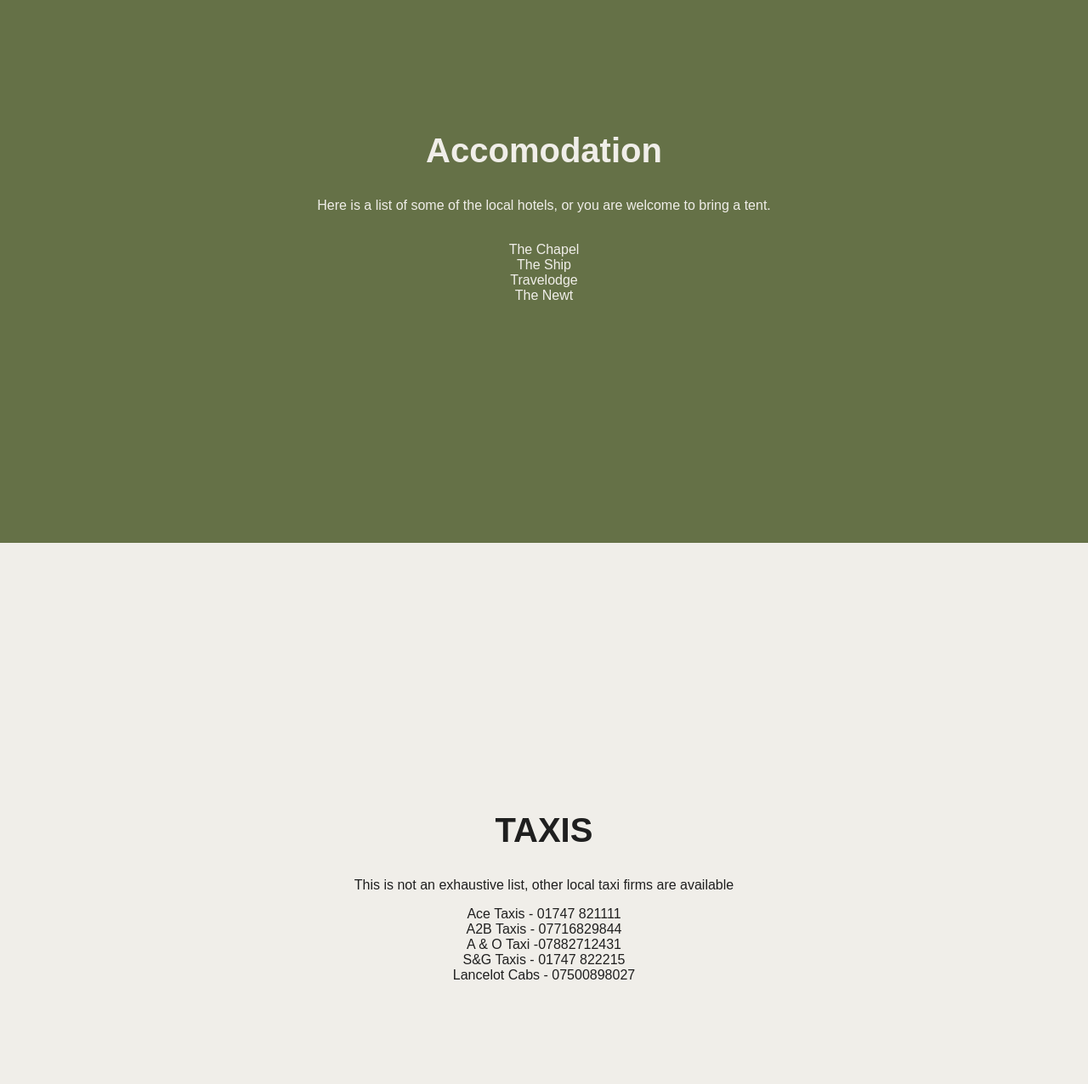
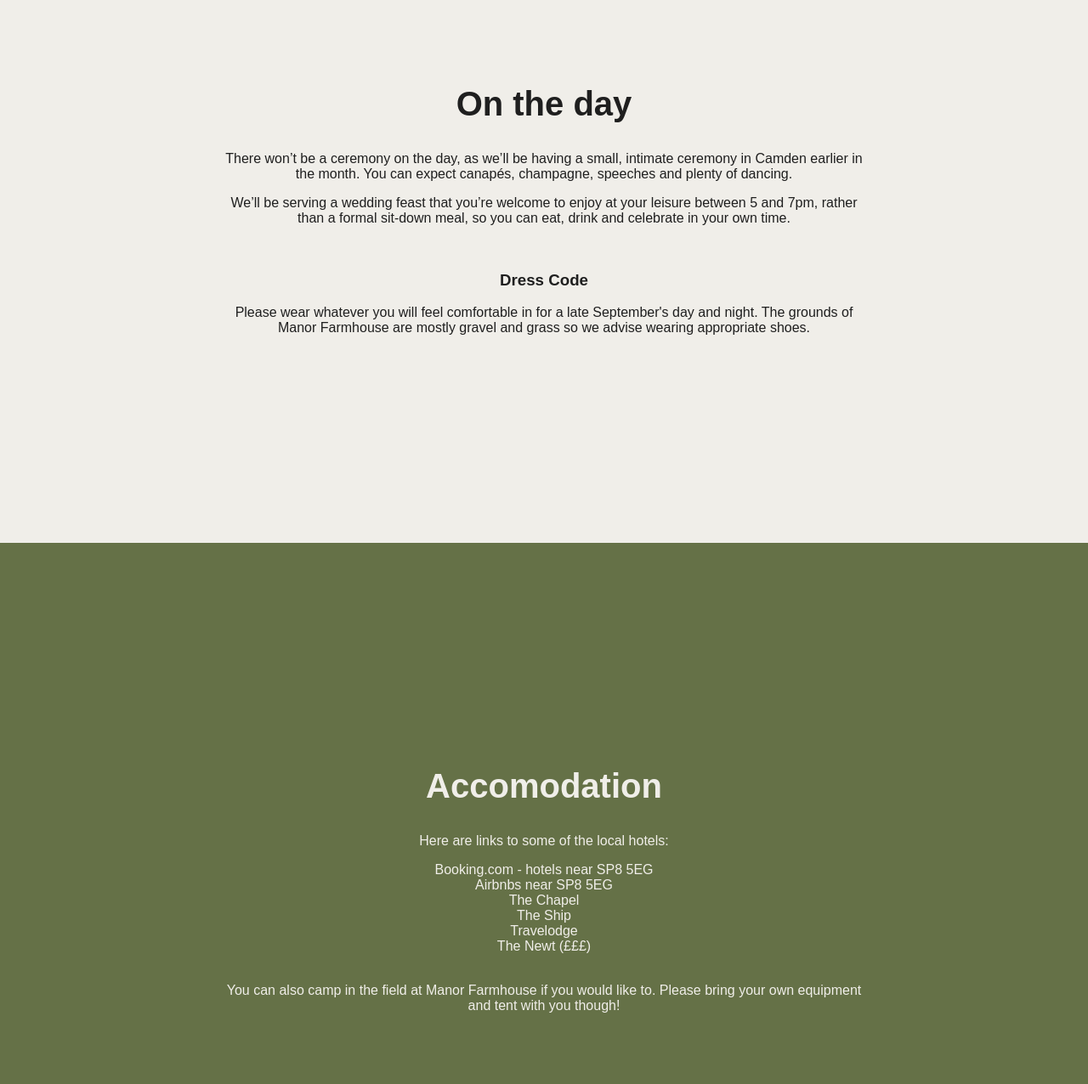
Before and after one commit to samrut/Wedding, a plain HTML site: page index.html in a window 1280 px wide. Shown: the part 961-2237 px from the top of the page at 85% size. Drawn offline with Linux system fonts and the light colour scheme; a web font is replaced by a local one.

Commit message:
Revise wedding details and add accommodation section
Updated the wedding details and added accommodation information.

```diff
--- a/index.html
+++ b/index.html
@@ -7,7 +7,7 @@
 <title>Wedding!!!</title>
 </head>
 <body >
-	  <section>
+	  <section id="first">
       <h1>Rosie & Sam's Wedding</h1>
       <div class="bottom">
         <h2>26/09/26</h2>
@@ -17,23 +17,37 @@
 				<p>SP8 5EG</p>
       </div>
     </section>
-    <section class="blue">
-      <div >
+    <section>
+      <div class="pad">
+        <h2>On the day</h2>
+        <p>There won’t be a ceremony on the day, as we’ll be having a small, intimate ceremony in Camden earlier in the month. You can expect canapés, champagne, speeches and plenty of dancing. </p>
+        <p>We’ll be serving a wedding feast that you’re welcome to enjoy at your leisure between 5 and 7pm, rather than a formal sit-down meal, so you can eat, drink and celebrate in your own time.</p>
+        <br>
+        <h3>Dress Code</h3>
+        <p>Please wear whatever you will feel comfortable in for a late September's day and night. The grounds of Manor Farmhouse are mostly gravel and grass so we advise wearing appropriate shoes.</p>
+      </div>
+    </section>
+     <section class="blue">
+      <div class="pad">
         <h2>Accomodation</h2>
-        <p>Here is a list of some of the local hotels, or you are welcome to bring a tent.</p>
+        <p>Here are links to some of the local hotels:</p>
+        <ul>
+          <li><a href="https://www.booking.com/searchresults.en-gb.html?ss=SP8+5EG&ssne=SP8+5EG&ssne_untouched=SP8+5EG&efdco=1&label=gen173nr-1BCAEoggI46AdIM1gEaFCIAQGYAQm4ARfIAQ_YAQHoAQGIAgGoAgO4Aq_2pa0GwAIB0gIkNDlhYjdlZjEtYzUzNS00Y2JmLWEyN2YtM2FjMmNkNDYwNzI32AIF4AIB&sid=b579cfb5736720d67c1f56da9271a045&aid=304142&lang=en-gb&sb=1&src_elem=sb&src=searchresults&latitude=51.0073774588654&longitude=-2.332780108&checkin=2026-09-26&checkout=2026-09-27&group_adults=2&no_rooms=1&group_children=0" target="_blank">Booking.com - hotels near SP8 5EG</a></li>
+          <li><a href="http://tinyurl.com/ydevsjrd" target="_blank">Airbnbs near SP8 5EG</a></li>
+          <li><a href="https://atthechapel.co.uk/rooms" target="_blank">The Chapel</a></li>
+          <li><a href="https://shipinn-dorset.com/index.php/rooms" target="_blank">The Ship</a></li>
+          <li><a href="https://www.travelodge.co.uk/hotels/561/Wincanton-hotel" target="_blank">Travelodge</a></li>
+          <li><a href="https://thenewtinsomerset.com/hotel" target="_blank">The Newt (£££)</a></li>
+        </ul>
         <br>
-        <ul>
-          <li><a href="https://atthechapel.co.uk/rooms">The Chapel</a></li>
-          <li><a href="https://shipinn-dorset.com/index.php/rooms">The Ship</a></li>
-          <li><a href="https://www.travelodge.co.uk/hotels/561/Wincanton-hotel">Travelodge</a></li>
-          <li><a href="https://thenewtinsomerset.com/hotel">The Newt</a></li>
-        </ul>
+        <p>You can also camp in the field at Manor Farmhouse if you would like to. Please bring your own equipment and tent with you though!</p>
 		  </div>
 
     </section>
-    <section>
-      <div>
+    <!--<section>
+      <div class="pad">
         <h2>TAXIS</h2>
+        <p>As this is a rural area, arranging and pre-booking a taxi for your departure is essential.</p>
         <p> This is not an exhaustive list, other local taxi firms are available</p>
         <ul>
           <li>Ace Taxis - 01747 821111</li>
@@ -43,7 +57,8 @@
           <li>Lancelot Cabs - 07500898027</li>
         </ul>
       </div>
-    </section>
+    </section> -->
+
 <script>
   function randomizeH1Letters() {
     const h1 = document.querySelector('h1');
@@ -65,7 +80,7 @@
     // Update variations on all spans
     h1.querySelectorAll('span').forEach(span => {
       span.style.transition = 'font-variation-settings 800ms ease-in-out';
-      const opsz = Math.floor(Math.random() * (144 - 12 + 1)) + 12;
+      const opsz = Math.floor(Math.random() * (144 - 20 + 1)) + 20;
       const wght = Math.floor(Math.random() * (900 - 100 + 1)) + 100;
       const soft = Math.floor(Math.random() * 101);
 
```
